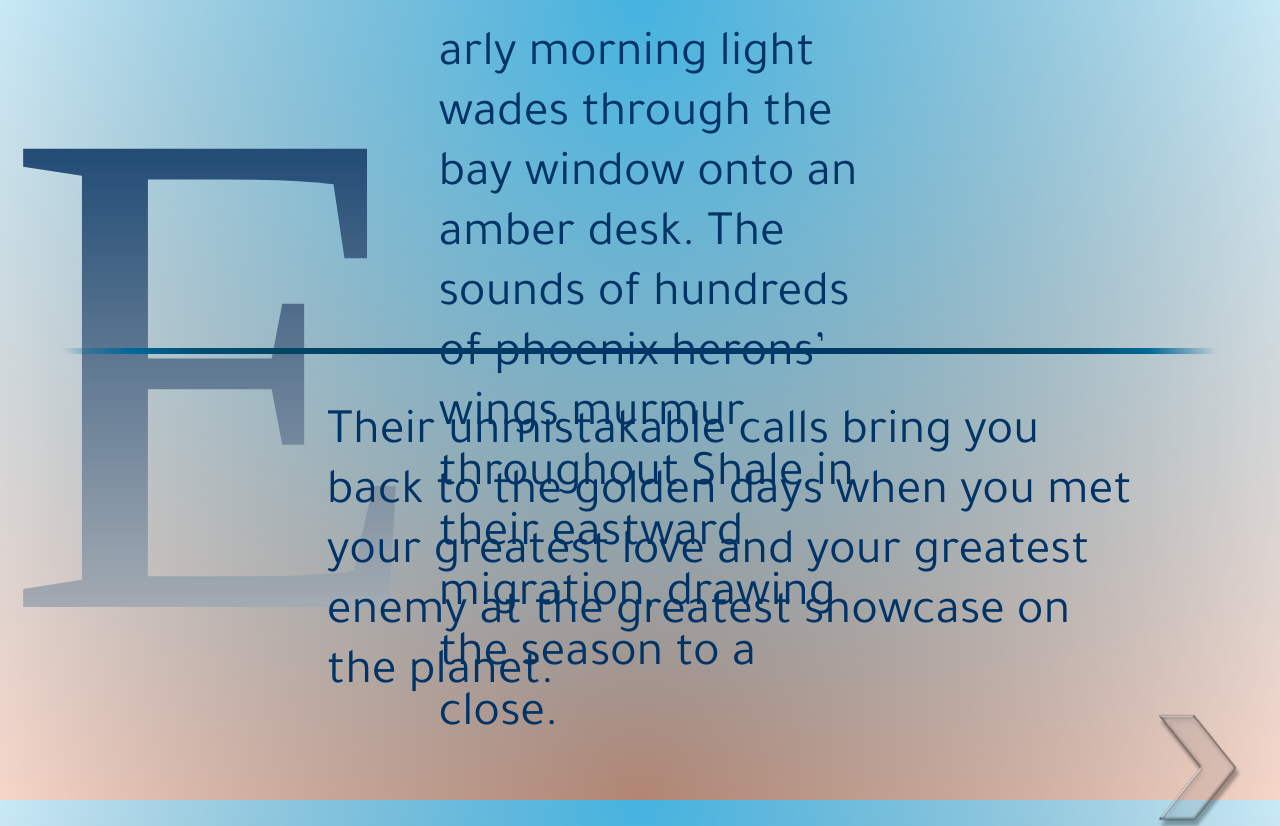
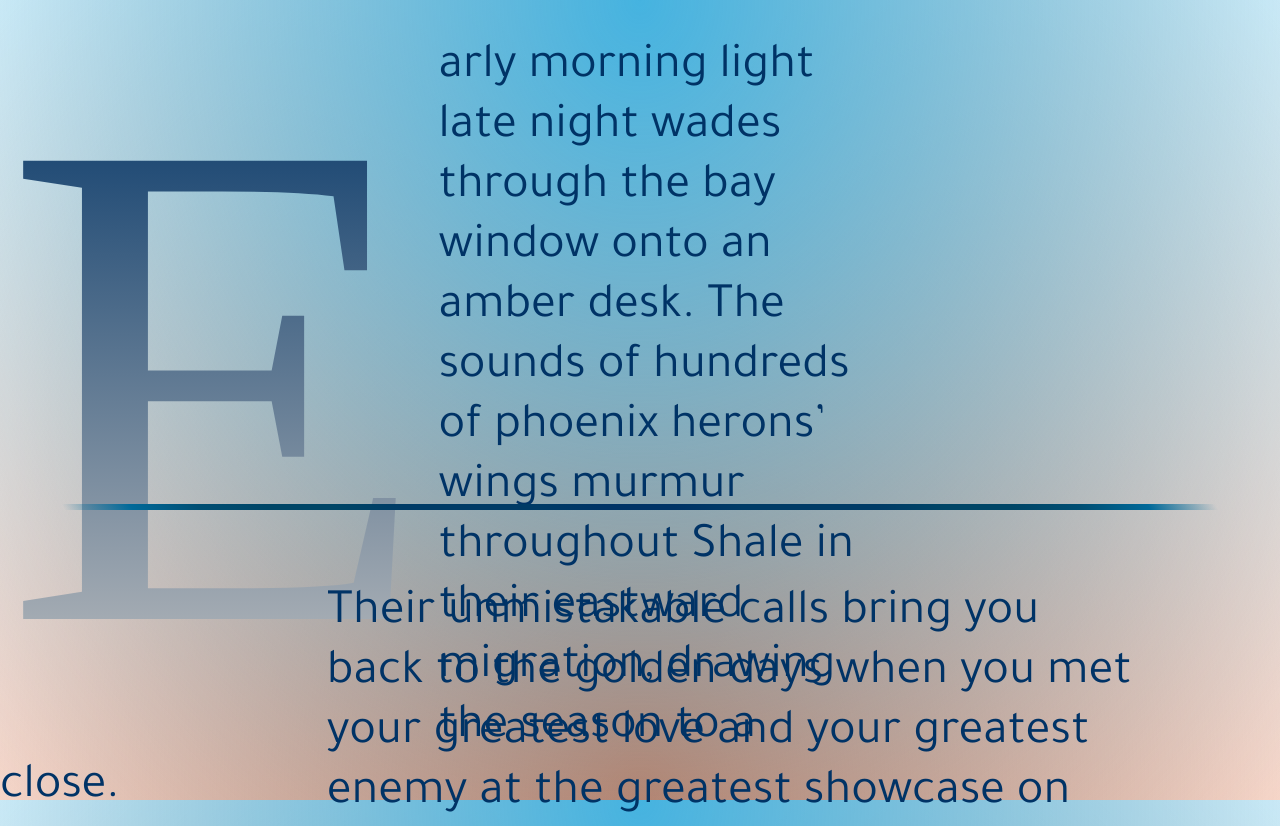
Before and after one commit to laurenburt/imr, a React (Create React App) app: page /intro1 in a window 1280 px wide. Shown: the top 826 px of the page. Built offline with nearby package versions, Linux system fonts and the light colour scheme; a web font is replaced by a local one.

Commit message:
test publishing

```diff
--- a/src/App.js
+++ b/src/App.js
@@ -52,9 +52,10 @@ var pages = [
       <div className="wrapper">
         <div className="item1">
           <span className="lombardic">E</span>
-          arly morning light wades through the bay window onto an amber desk.
-          The sounds of hundreds of phoenix herons’ wings murmur throughout
-          Shale in their eastward migration, drawing the season to a close.
+          arly morning light late night wades through the bay window onto an
+          amber desk. The sounds of hundreds of phoenix herons’ wings murmur
+          throughout Shale in their eastward migration, drawing the season to a
+          close.
         </div>
         <div className="item2">
           <div class="gradient-border" id="box"></div>
```
Also changed, not shown: 8 other files (tests, documents, lock files or other folders).
